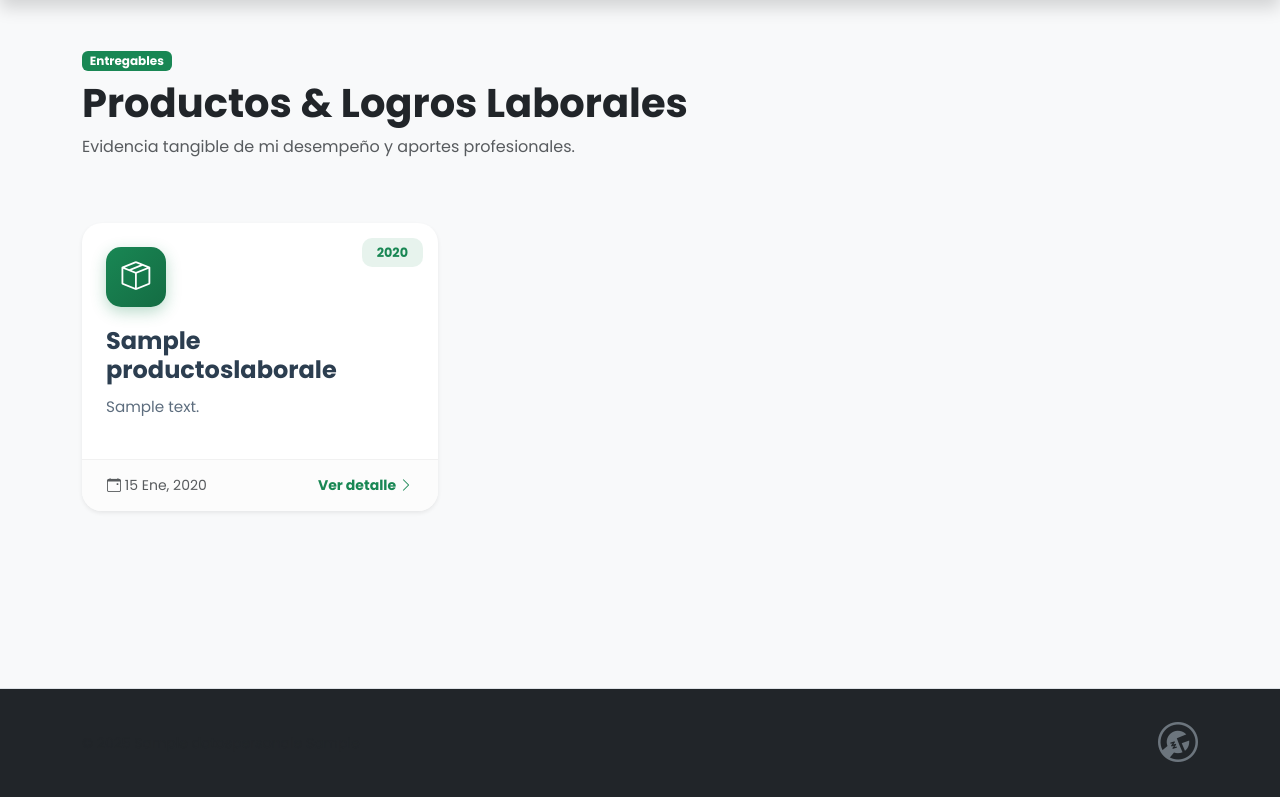
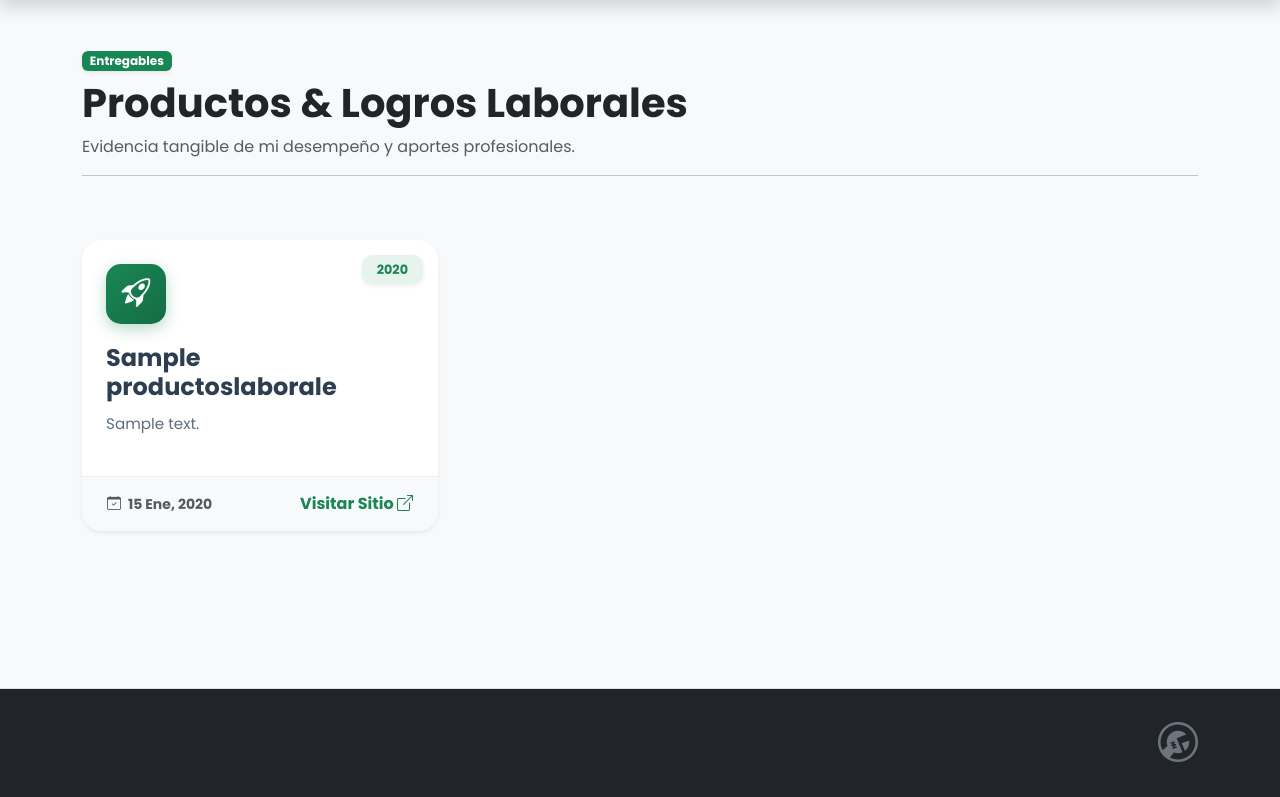
Before and after one commit to 10SEBASG01/CV-JANDRY-GUARANDA, a Django app: page /productos-laborales/ in a window 1280 px wide. Shown: the part 78-875 px from the top of the page. Run offline with Django 5.2, Linux system fonts and the light colour scheme; tables that the repository leaves empty hold one stand-in row (values such as "Sample post").

Commit message:
Decimo Commit Proyecto

```diff
--- a/Perfil/admin.py
+++ b/Perfil/admin.py
@@ -51,6 +51,10 @@ class ProductosAcademicosAdmin(admin.ModelAdmin):
 @admin.register(ProductosLaborales)
 class ProductosLaboralesAdmin(admin.ModelAdmin):
     list_display = ('nombreproducto', 'fechaproducto', 'activarparaqueseveaenfront')
+    fields = (
+        'idproductoslaborales', 'idperfilconqueestaactivo', 'nombreproducto',
+        'fechaproducto', 'descripcion', 'url_proyecto', 'activarparaqueseveaenfront'
+    )
 
 @admin.register(VentaGarage)
 class VentaGarageAdmin(admin.ModelAdmin):
--- a/Perfil/models.py
+++ b/Perfil/models.py
@@ -115,6 +115,8 @@ class ProductosLaborales(models.Model):
     fechaproducto = models.DateField()
     descripcion = models.TextField() # Cambiado a TextField
     activarparaqueseveaenfront = models.BooleanField(default=True)
+    url_proyecto = models.URLField(max_length=500, blank=True, null=True, verbose_name="Enlace al Proyecto (Opcional)")
+    activarparaqueseveaenfront = models.BooleanField(default=True)
 
     def __str__(self):
         return self.nombreproducto
--- a/Perfil/templates/productos_laborales.html
+++ b/Perfil/templates/productos_laborales.html
@@ -57,17 +57,30 @@
     }
 
     .footer-card {
-        background: #fcfcfc;
-        border-top: 1px solid #f1f1f1;
+        background: #f8f9fa;
+        border-top: 1px solid #eee;
         padding: 15px 25px;
+    }
+
+    .btn-visit {
+        color: #198754;
+        font-weight: 700;
+        text-decoration: none;
+        transition: 0.2s;
+    }
+
+    .btn-visit:hover {
+        color: #0b5131;
+        text-decoration: underline;
     }
 </style>
 
 <div class="row mb-5 pt-4">
     <div class="col-12">
-        <span class="badge bg-success mb-2">Entregables</span>
+        <span class="badge bg-success mb-2 shadow-sm">Entregables</span>
         <h1 class="fw-bold">Productos & Logros Laborales</h1>
         <p class="text-muted">Evidencia tangible de mi desempeño y aportes profesionales.</p>
+        <hr>
     </div>
 </div>
 
@@ -75,13 +88,13 @@
     {% for prod in datos %}
     <div class="col-lg-4 col-md-6 mb-4">
         <div class="card work-product-card shadow-sm h-100">
-            <div class="date-badge-laboral">
+            <div class="date-badge-laboral shadow-sm">
                 {{ prod.fechaproducto|date:"Y" }}
             </div>
 
             <div class="card-body p-4">
                 <div class="icon-box-laboral">
-                    <i class="bi bi-box-seam"></i>
+                    <i class="bi bi-rocket-takeoff"></i>
                 </div>
 
                 <h4 class="product-title">{{ prod.nombreproducto }}</h4>
@@ -92,8 +105,17 @@
 
             <div class="footer-card">
                 <div class="d-flex align-items-center justify-content-between">
-                    <small class="text-muted"><i class="bi bi-calendar-event"></i> {{ prod.fechaproducto|date:"d M, Y" }}</small>
-                    <span class="text-success small fw-bold">Ver detalle <i class="bi bi-chevron-right"></i></span>
+                    <small class="text-muted fw-bold">
+                        <i class="bi bi-calendar-check me-1"></i> {{ prod.fechaproducto|date:"d M, Y" }}
+                    </small>
+
+                    {% if prod.url_proyecto %}
+                        <a href="{{ prod.url_proyecto }}" target="_blank" class="btn-visit">
+                            Visitar Sitio <i class="bi bi-box-arrow-up-right"></i>
+                        </a>
+                    {% else %}
+                        <span class="badge bg-light text-muted border">Registrado</span>
+                    {% endif %}
                 </div>
             </div>
         </div>
```
